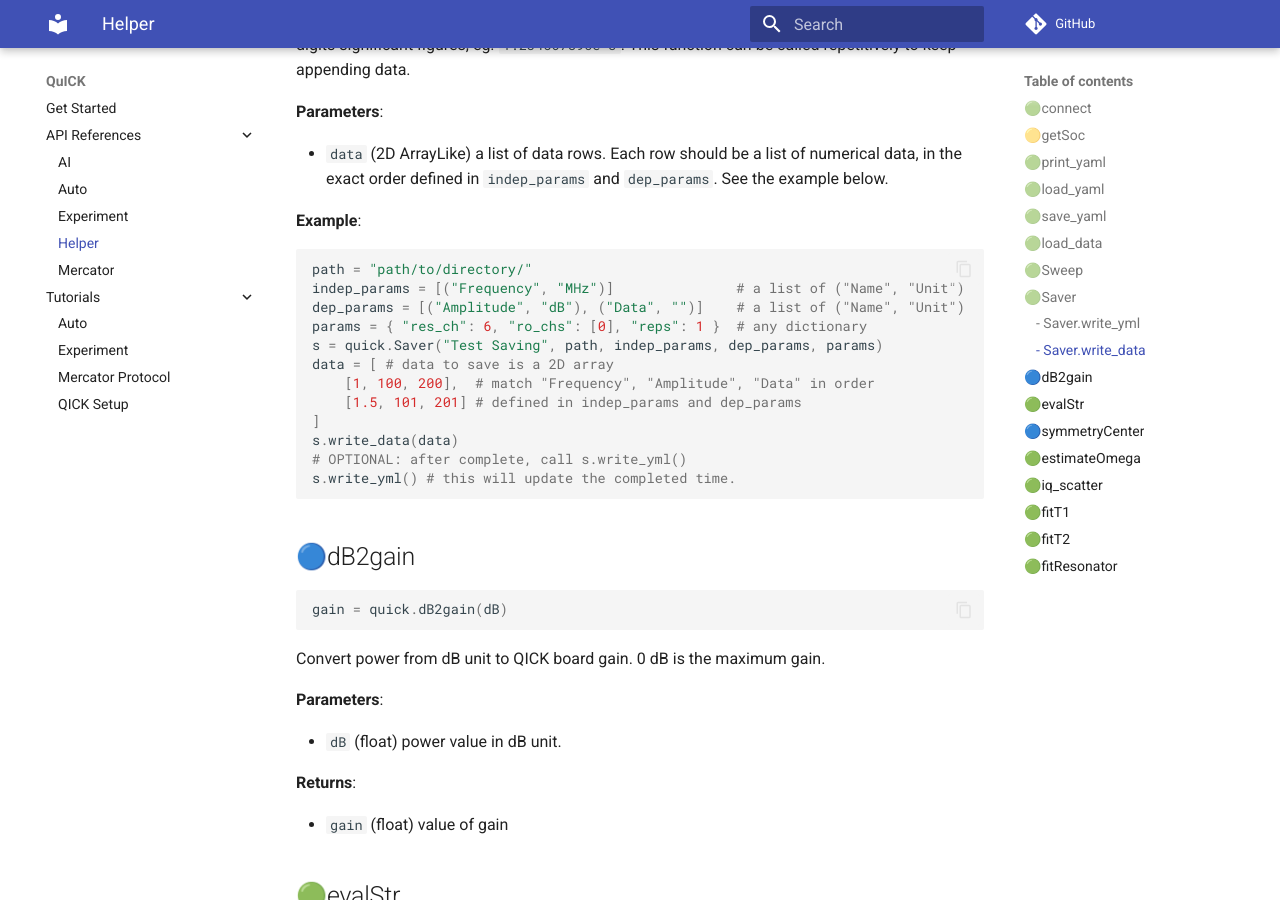
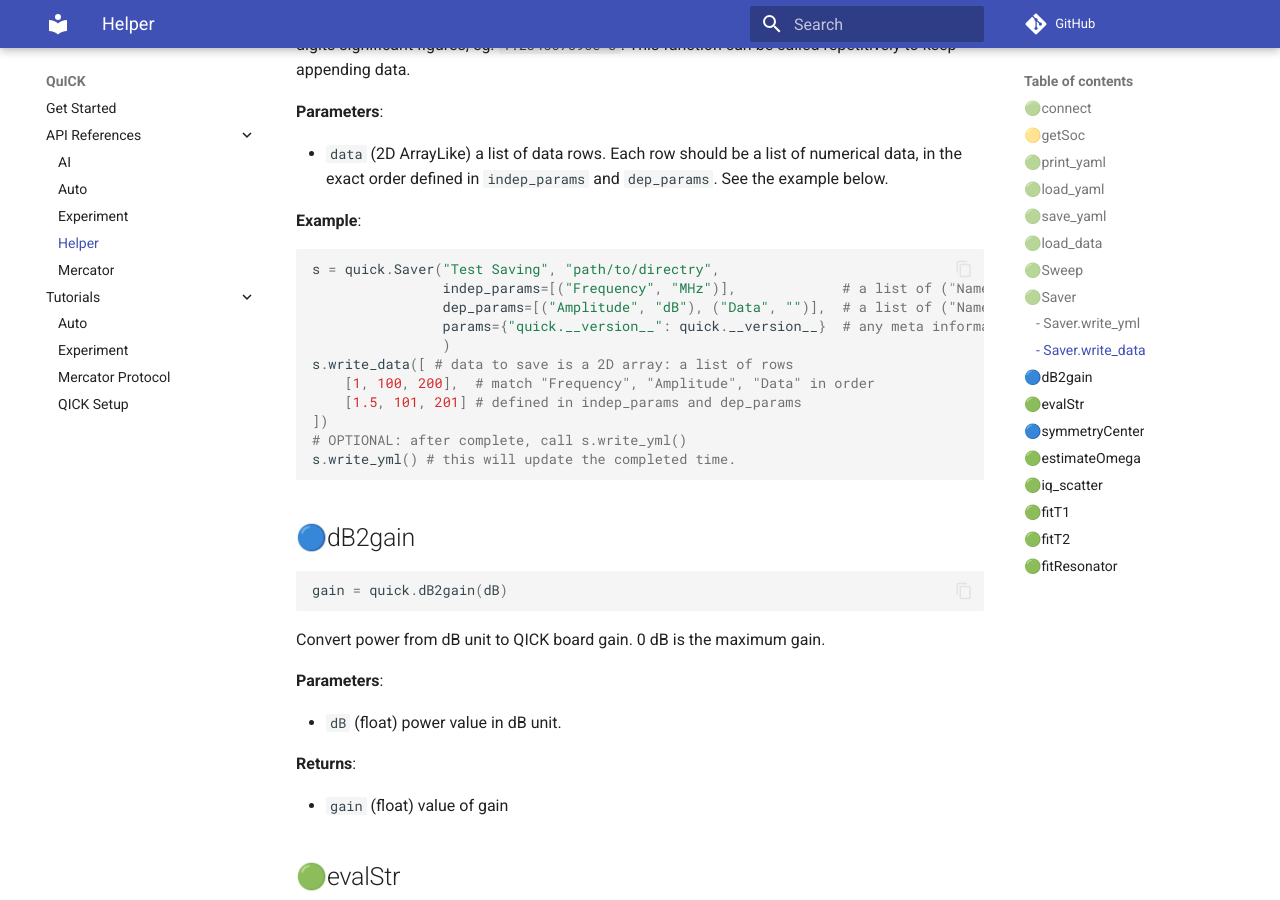
Before and after one commit to clelandlab/quick, an MkDocs documentation site: the page built from docs/API References/helper.md, in a window 1280 px wide and 900 px high, scrolled down 3862 px. Built offline with MkDocs 1.6.1 and Material for MkDocs 9.7.7, drawn with Linux system fonts in a browser that asks for light colours; comment, search, counter and statistics services are not loaded.

Commit message:
Update helper doc

````diff
--- a/docs/API References/helper.md
+++ b/docs/API References/helper.md
@@ -169,16 +169,15 @@ Write data to a data saver. The data will be **immediately appended** to the dat
 **Example**:
 
 ```python
-path = "path/to/directory/"
-indep_params = [("Frequency", "MHz")]               # a list of ("Name", "Unit")
-dep_params = [("Amplitude", "dB"), ("Data", "")]    # a list of ("Name", "Unit")
-params = { "res_ch": 6, "ro_chs": [0], "reps": 1 }  # any dictionary
-s = quick.Saver("Test Saving", path, indep_params, dep_params, params)
-data = [ # data to save is a 2D array
+s = quick.Saver("Test Saving", "path/to/directry",
+                indep_params=[("Frequency", "MHz")],             # a list of ("Name", "Unit")
+                dep_params=[("Amplitude", "dB"), ("Data", "")],  # a list of ("Name", "Unit")
+                params={"quick.__version__": quick.__version__}  # any meta information
+                )
+s.write_data([ # data to save is a 2D array: a list of rows
     [1, 100, 200],  # match "Frequency", "Amplitude", "Data" in order
     [1.5, 101, 201] # defined in indep_params and dep_params
-]
-s.write_data(data)
+])
 # OPTIONAL: after complete, call s.write_yml()
 s.write_yml() # this will update the completed time.
 ```
````
